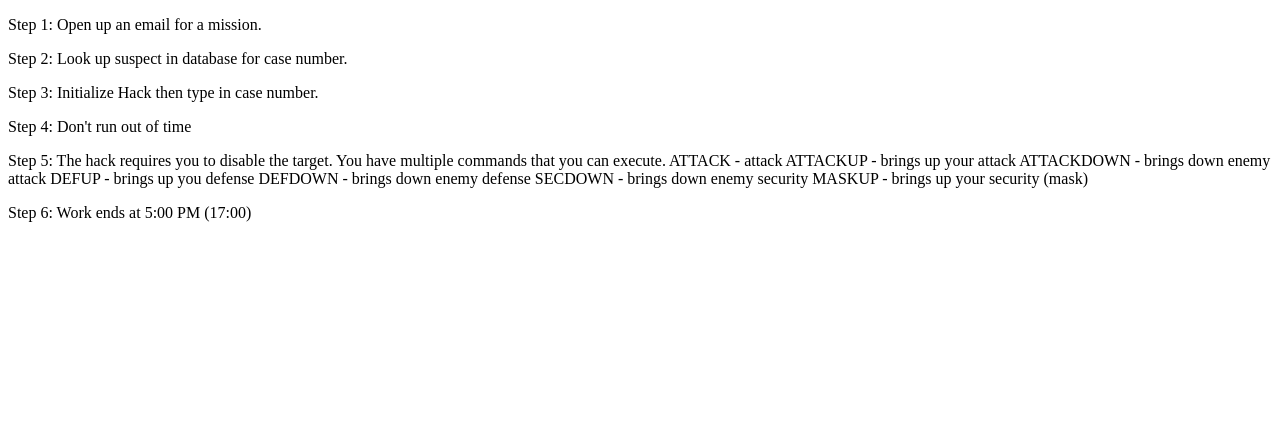
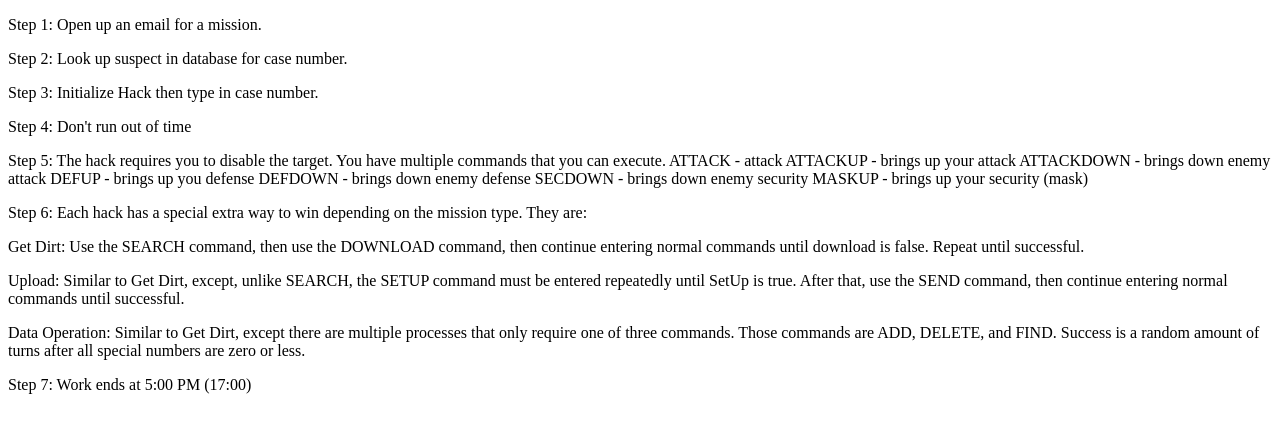
Before and after one commit to alisiamartz/CMPM_MERGED, a plain HTML site: page PD_TEST_overworld/README.html in a window 1280 px wide. Drawn offline with Linux system fonts and the light colour scheme.

Commit message:
README updated

```diff
--- a/PD_TEST_overworld/README.html
+++ b/PD_TEST_overworld/README.html
@@ -31,7 +31,22 @@
         	MASKUP - brings up your security (mask)
         </p>
         <p>
-        	Step 6: Work ends at 5:00 PM (17:00)
+        	Step 6: Each hack has a special extra way to win depending on the mission type. They are:
+        </p>
+        <p>
+        	Get Dirt: Use the SEARCH command, then use the DOWNLOAD command, then continue entering normal commands until download is false.
+        	Repeat until successful.
+        </p>
+        <p>
+        	Upload: Similar to Get Dirt, except, unlike SEARCH, the SETUP command must be entered repeatedly until SetUp is true.
+        	After that, use the SEND command, then continue entering normal commands until successful.
+        </p>
+        <p>
+        	Data Operation: Similar to Get Dirt, except there are multiple processes that only require one of three commands.
+        	Those commands are ADD, DELETE, and FIND. Success is a random amount of turns after all special numbers are zero or less.
+        </p>
+        <p>
+        	Step 7: Work ends at 5:00 PM (17:00)
         </p>
     </body>
 </html>
```
